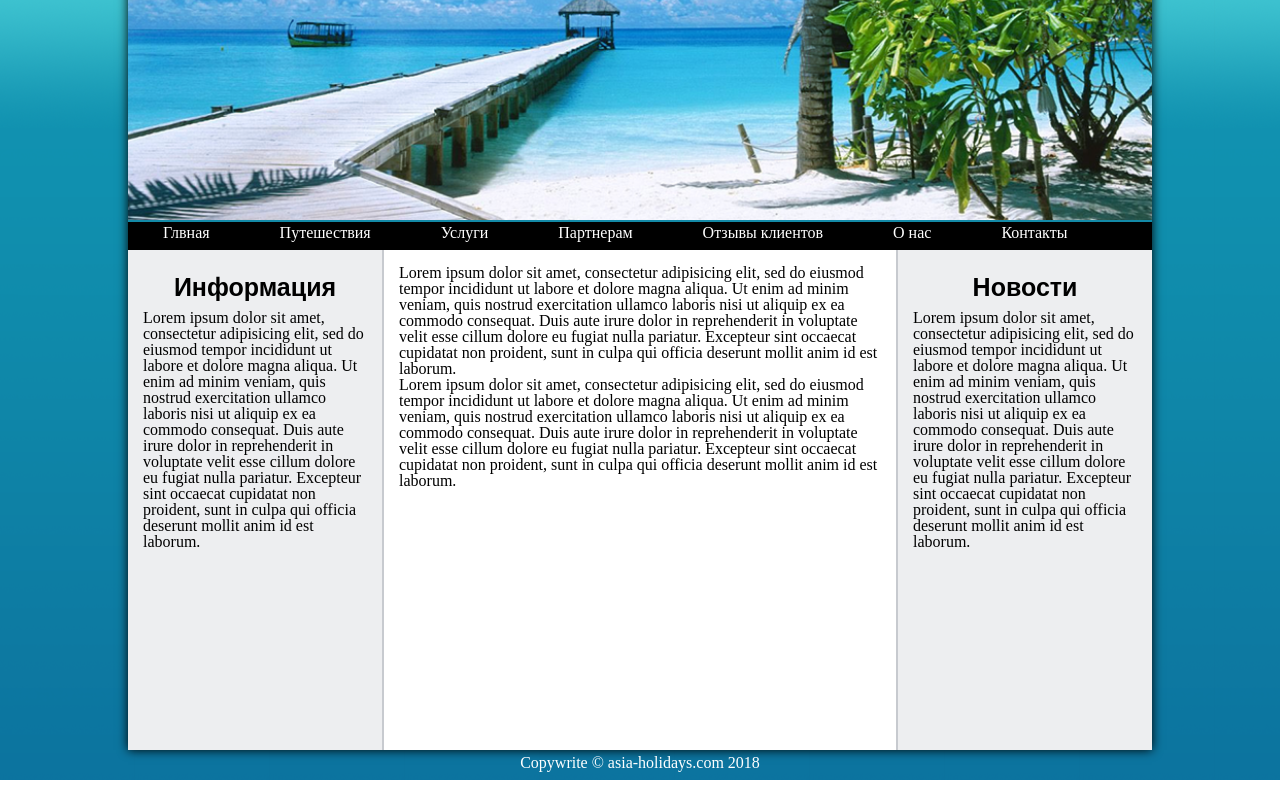
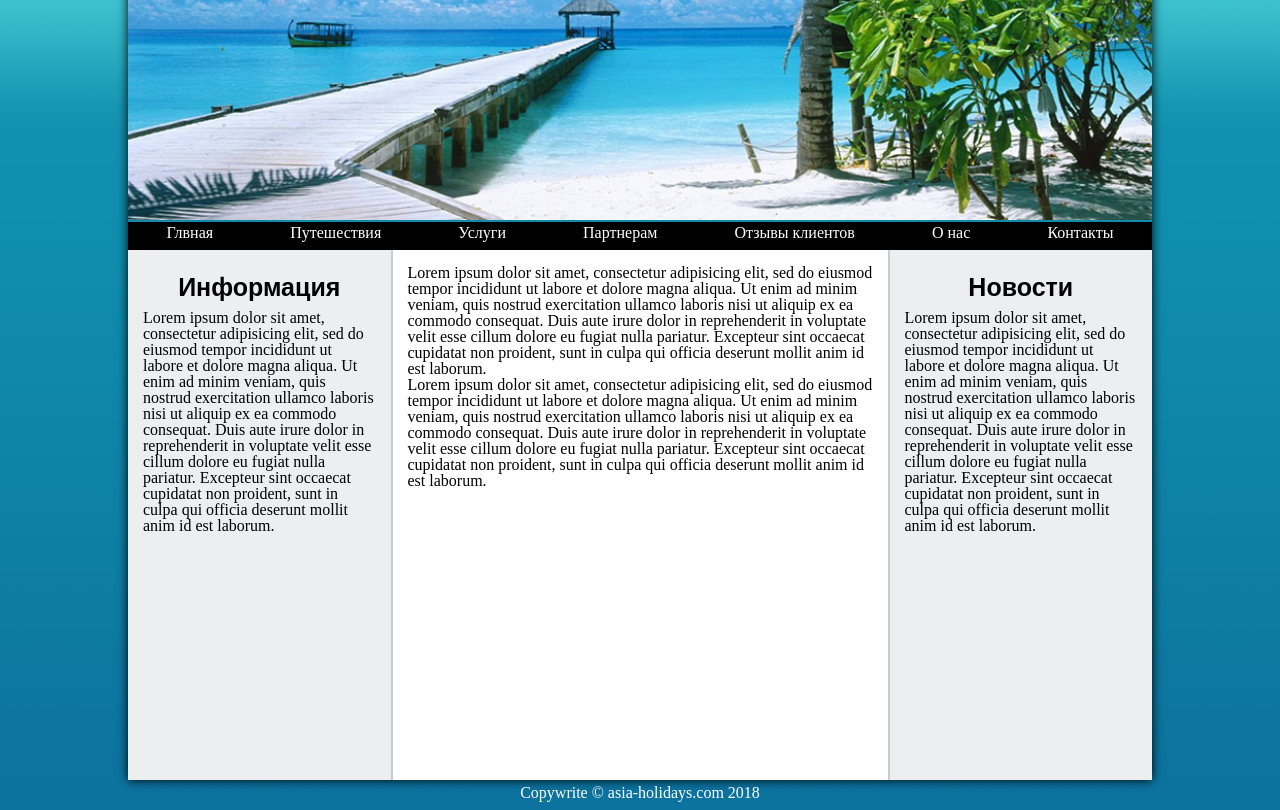
Before and after one commit to Aldan2018/home, a plain HTML site: page AsHW4/index.html in a window 1280 px wide. Shown: the part 190-1000 px from the top of the page. Before the commit the page ends 970 px from the top, so only its background shows below. Drawn offline with Linux system fonts and the light colour scheme.

Commit message:
asia with flex

```diff
--- a/AsHW4/css/style.css
+++ b/AsHW4/css/style.css
@@ -77,18 +77,20 @@ body {
 /*drop-down menu*/
 
 .ul_main_menu {
+    display: flex;
+    justify-content: space-around;
     padding-top: 3px;
     background-color: black;
     height: 25px;
 }
 
 .li_main_menu {
-    float: left;
+    /* float: left; */
     position: relative;
 }
 
 .li_main_menu>p {
-    margin: 0 35px;
+    /* margin: 0 35px; */
     color: white;
 }
 
@@ -122,21 +124,26 @@ body {
 /* WRAPPER */
 
 .wrapper {
-    overflow: hidden;
-    min-height: 500px;
+    display: flex;
+    /* overflow: hidden;
+    min-height: 500px; */
 }
 
 /*SIDEBAR*/
 
 .sidebar {
-    box-sizing: border-box;
+    width: 25%;
+    padding: 15px;
+    border-right: 2px solid #c7cacf;
+    background-color: #edeef0;
+    /* box-sizing: border-box;
     float: left;
     width: 25%;
     padding: 15px;
     border-right: 2px solid #c7cacf;
     background-color: #edeef0;
     margin-bottom: -20000px;
-    padding-bottom: 20000px;
+    padding-bottom: 20000px; */
 }
 
 .sidebar h1 {
@@ -150,14 +157,18 @@ body {
 /*NEWS*/
 
 .news {
-    box-sizing: border-box;
+    width: 25%;
+    padding: 15px;
+    border-left: 2px solid #c7cacf;
+    background-color: #edeef0;
+    /* box-sizing: border-box;
     float: left;
     width: 25%;
     padding: 15px;
     border-left: 2px solid #c7cacf;
     background-color: #edeef0;
     margin-bottom: -20000px;
-    padding-bottom: 20000px;
+    padding-bottom: 20000px; */
 }
 
 .news h1 {
@@ -171,14 +182,18 @@ body {
 /*CONTENT*/
 
 .content {
-box-sizing: border-box;
+    width: 50%;
+    padding: 15px;
+    background-color: white;
+    min-height: 500px;
+/* box-sizing: border-box;
 float: left;
 width: 50%;
 min-height: 1000px;
 padding: 15px;
 background-color: white;
 margin-bottom: -20000px;
-padding-bottom: 20000px;
+padding-bottom: 20000px; */
 }
 
 /* FOOTER */
```
